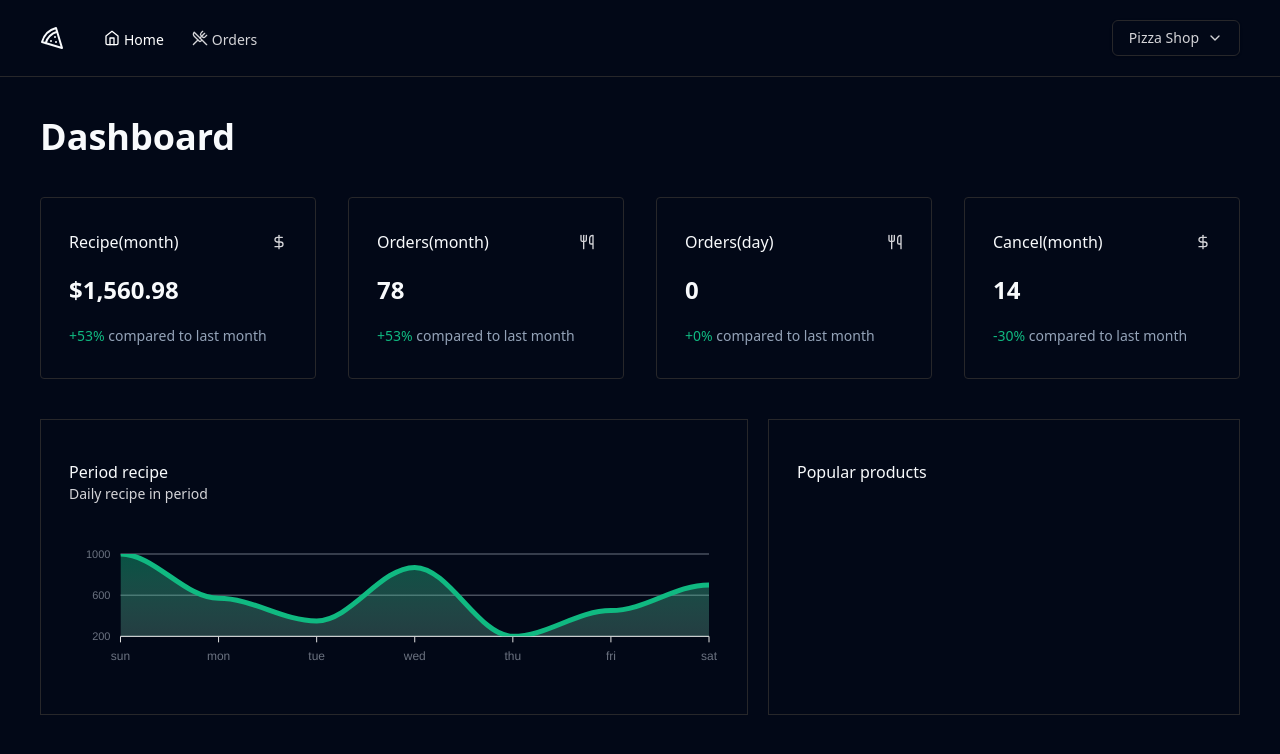
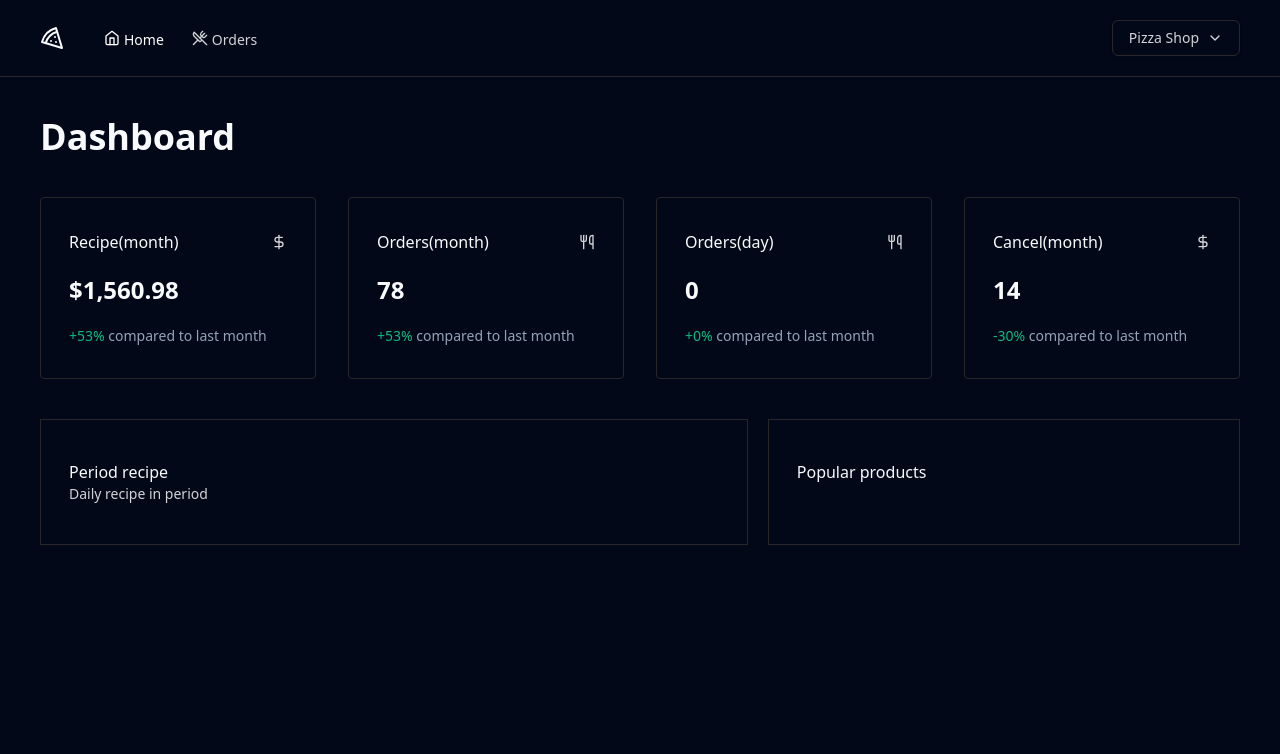
Before and after one commit to herosnuciatelli/PizzaShop, a Next.js app: page / in a window 1280 px wide. Shown: the top 754 px of the page. Built offline with nearby package versions, Linux system fonts and the light colour scheme.

Commit message:
apex charts with problems in generate static page

```diff
--- a/src/app/(app)/(dashboard)/page.tsx
+++ b/src/app/(app)/(dashboard)/page.tsx
@@ -6,7 +6,7 @@ import {
   DashboardCardTitle,
   DashboardCardValue,
 } from '../../../components/DashboardCard'
-import LineChart from '../../../components/LineChart'
+// import LineChart from '../../../components/LineChart'
 // import DonutChart from '../../../components/DonutChart'
 
 export default function Home() {
@@ -63,7 +63,7 @@ export default function Home() {
             </div>
             <div></div>
           </div>
-          <LineChart />
+          {/* <LineChart /> */}
         </div>
         <div className="border border-zinc-800 px-7 py-10 w-full flex flex-col gap-5 lg:w-2/5">
           <div>
```
